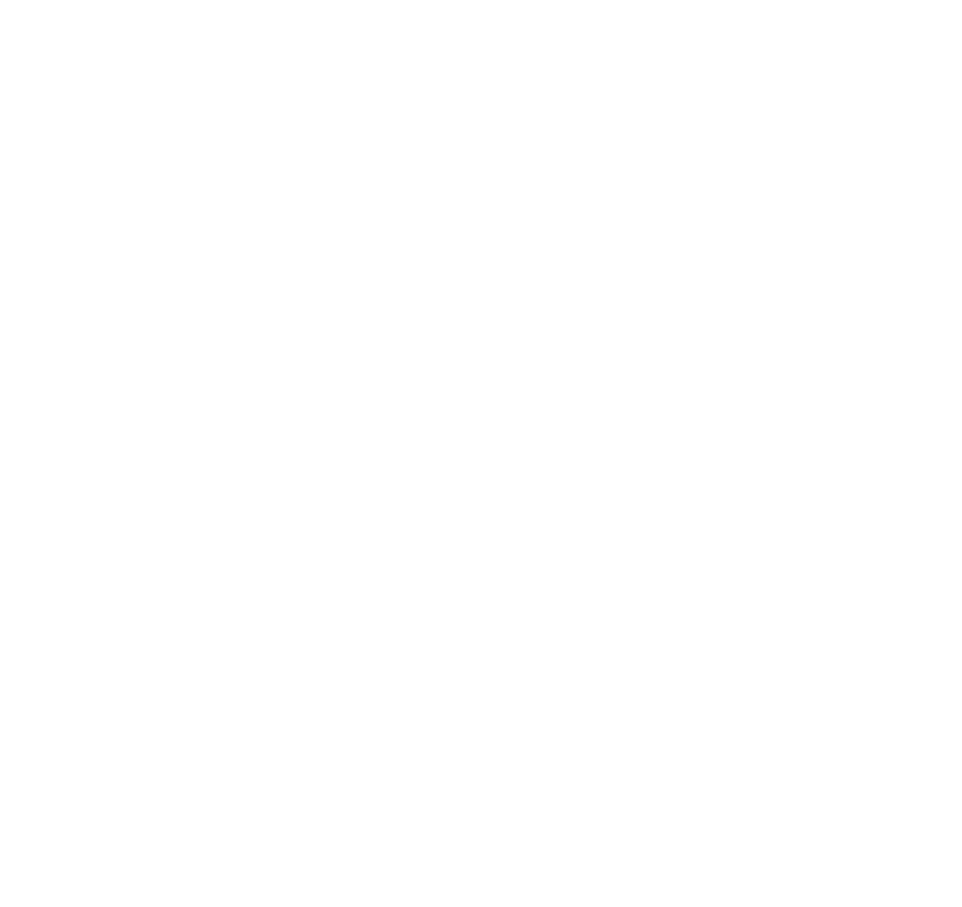
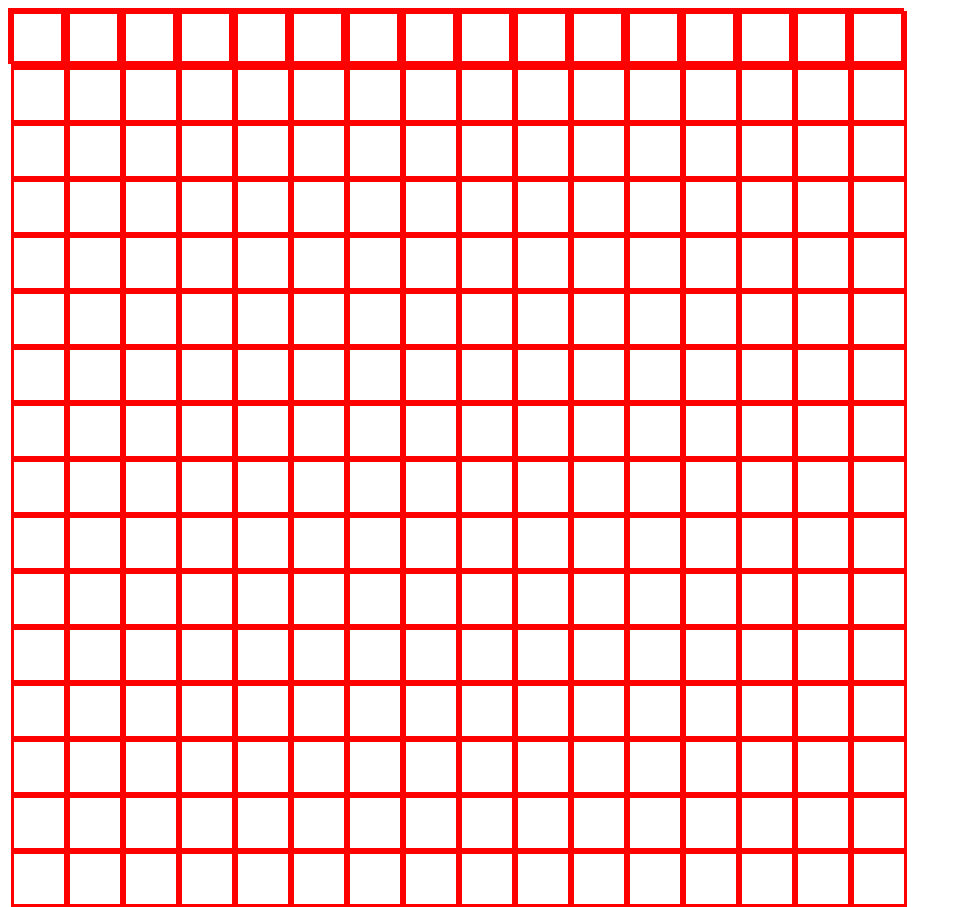
Before and after one commit to queben/etch-a-sketch, a plain HTML site: page index.html in a window 1280 px wide. Shown: the whole page, without its empty margins (0-962 px from the left). Before the commit the page ends 800 px from the top, so only its background shows below. Drawn offline with Linux system fonts and the light colour scheme.

Commit message:
create grid of divs with specified columns and rows

```diff
--- a/index.js
+++ b/index.js
@@ -1,7 +1,5 @@
 const boxContainer = document.querySelector(".boxContainer")
 
-
-let divColumn = document.createElement('div')
 
 const row = 16;
 const column = 16;
@@ -9,10 +7,16 @@ const column = 16;
 for(let x = 0; x < row; x++) {
     let y = 0;
 
-    let divRow = document.createElement('div')
+    let divX = document.createElement('div')
 
-    divRow.setAttribute("id", `x${x}y${y}`)
-    boxContainer.appendChild(divRow)
+    divX.setAttribute("id", `x${x}y${y}`)
+    divX.textContet = 'hi'
+    boxContainer.appendChild(divX)
 
+    for(y = 0; y < column; y++) {
+        let divY = document.createElement('div')
 
+        divY.setAttribute('id', `x${x}y${y}`)
+        divX.appendChild(divY)
+    }
 }
--- a/styles.css
+++ b/styles.css
@@ -0,0 +1,13 @@
+.boxContainer div {
+    border: solid blue;
+    background-color: none;
+    border-color: red;
+    margin: 0px;
+    padding: 0px;
+    width: 50px;
+    height: 50px;
+}
+
+.boxContainer {
+    display: flex;
+}
```
Also changed, not shown: index.html (line endings or trailing spaces).
